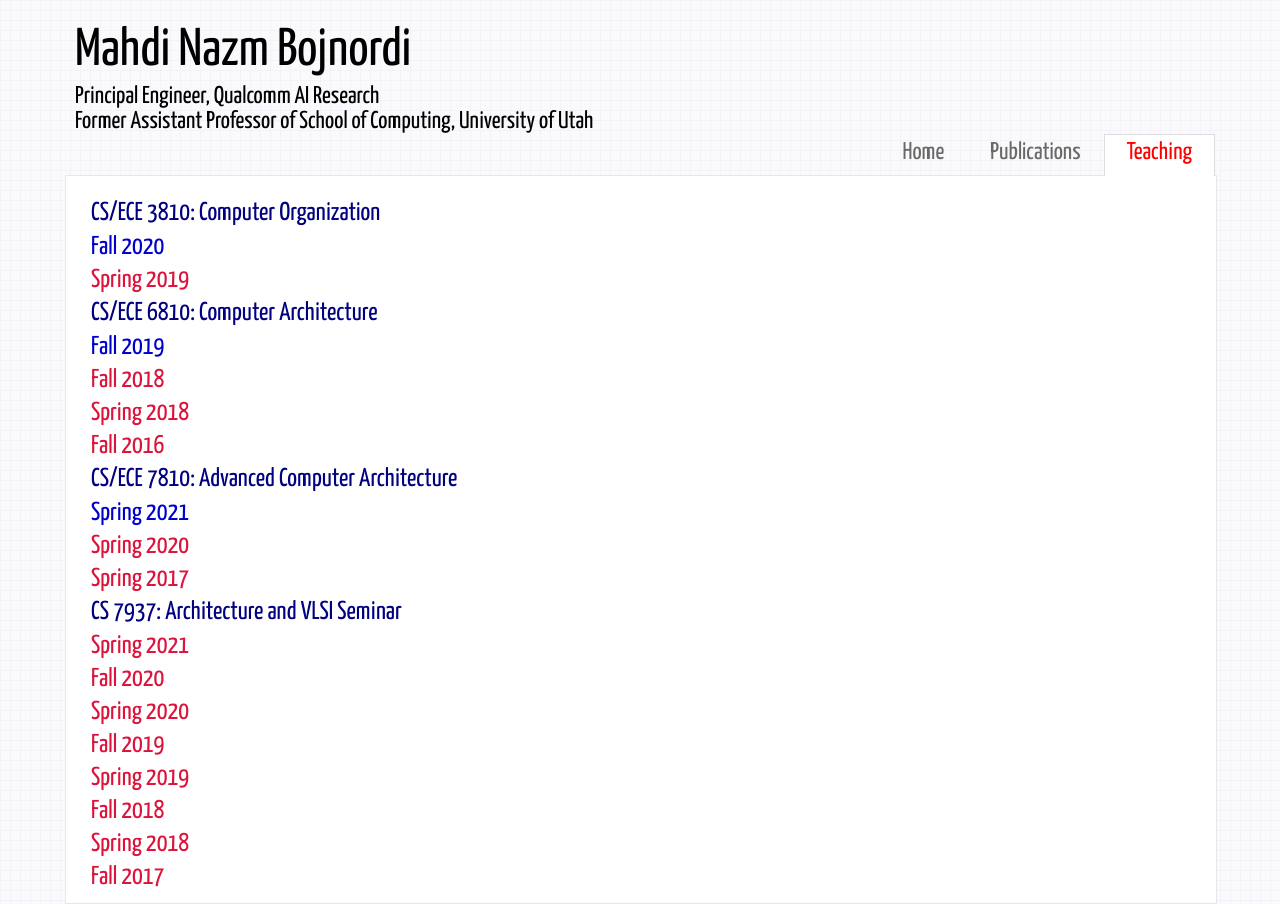
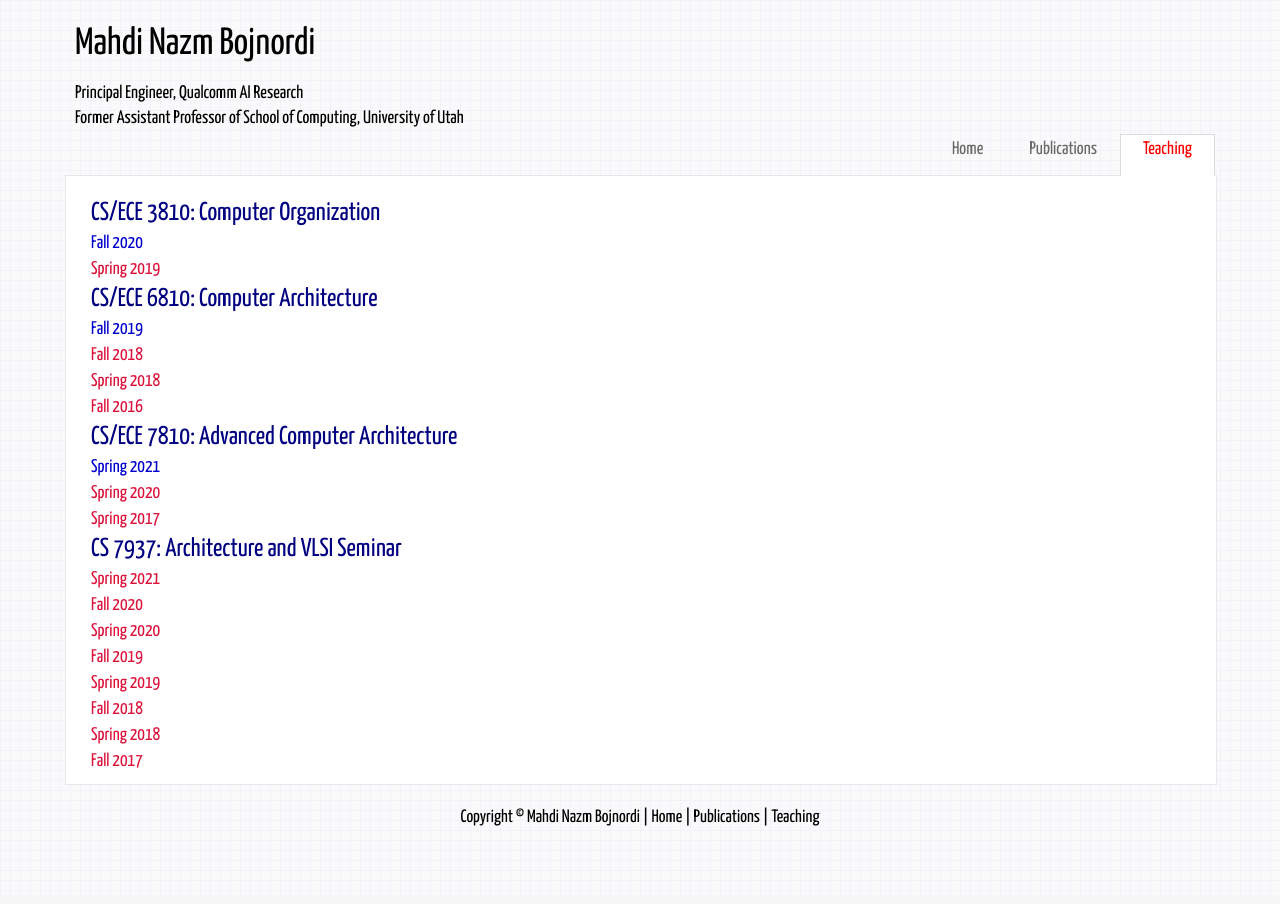
Before and after one commit to mnbojnordi/mnbojnordi.github.io, a plain HTML site: page teaching.html in a window 1280 px wide. Shown: the top 904 px of the page. Drawn offline with Linux system fonts and the light colour scheme.

Commit message:
style updated.

```diff
--- a/style/style.css
+++ b/style/style.css
@@ -19,19 +19,19 @@ img
 { border: 0;}
 
 h1
-{ font: normal 250% 'Yanone Kaffeesatz', arial, sans-serif;
+{ font: normal 250% futura, 'Yanone Kaffeesatz', arial, sans-serif;
   color: black;
   margin: 0 0 15px 0;
   padding: 5px 0 5px 0;}
 
 h2
-{ font: normal 170% 'Yanone Kaffeesatz', arial, sans-serif;
+{ font: normal 120% futura, 'Yanone Kaffeesatz', arial, sans-serif;
   color: crimson;
   margin: 0;
   padding: 0 0 8px 0;}
 
 h3
-{ font: normal 170% 'Yanone Kaffeesatz', arial, sans-serif;
+{ font: normal 170% futura, 'Yanone Kaffeesatz', arial, sans-serif;
   margin: 0 0 9px 0;
   color: navy;}
 
@@ -107,7 +107,7 @@ ol li
   padding: 0 0 0px 10px;}
 
 #logo h1
-{ font: normal 350% 'Yanone Kaffeesatz', arial, sans-serif;
+{ font: normal 250% futura, 'Yanone Kaffeesatz', arial, sans-serif;
   padding: 5px 0 0 0px;
   color: black;
   float: left;}
@@ -135,7 +135,7 @@ ol li
   padding: 0 0 0px 10px;}
 
 #sublogo h1
-{ font: normal 160% 'Yanone Kaffeesatz', arial, sans-serif;
+{ font: normal 120% futura, 'Yanone Kaffeesatz', arial, sans-serif;
   padding: 5px 0 0 0px;
   color: black;
   float: left;}
@@ -158,7 +158,7 @@ ul#menu li
   background: transparent;}
 
 ul#menu li a
-{ font: normal 160% 'Yanone Kaffeesatz', arial, sans-serif;
+{ font: normal 120% futura, 'Yanone Kaffeesatz', arial, sans-serif;
   text-decoration: none;
   color: dimgray;
   display: block;
@@ -234,7 +234,7 @@ ul#menu li a:hover
 #footer
 { clear: both;
   width: 100%;
-  font: normal 150% 'yanone kaffeesatz',  arial, sans-serif;
+  font: normal 110% futura, 'Yanone Kaffeesatz',  arial, sans-serif;
   height: 85px;
   padding: 20px 0 5px 0;
   text-align: center;
@@ -286,7 +286,7 @@ ul#menu li a:hover
   border: 1px solid #ddd;
   padding: 5px 15px;
   background: #fff;
-  font: normal 140% 'Yanone Kaffeesatz', sans-serif;}
+  font: normal 140% futura, 'Yanone Kaffeesatz', sans-serif;}
 
 .form_settings textarea, .form_settings select
 { font: 100% 'trebuchet ms', arial;
@@ -322,7 +322,7 @@ ul#menu li a:hover
   float: right;
   cursor: pointer;
   margin: 0;
-  font: normal 140% 'Yanone Kaffeesatz', sans-serif;}
+  font: normal 100% futura, 'Yanone Kaffeesatz', sans-serif;}
 
 table
 { margin: 0px 0 10px 0;}
```
